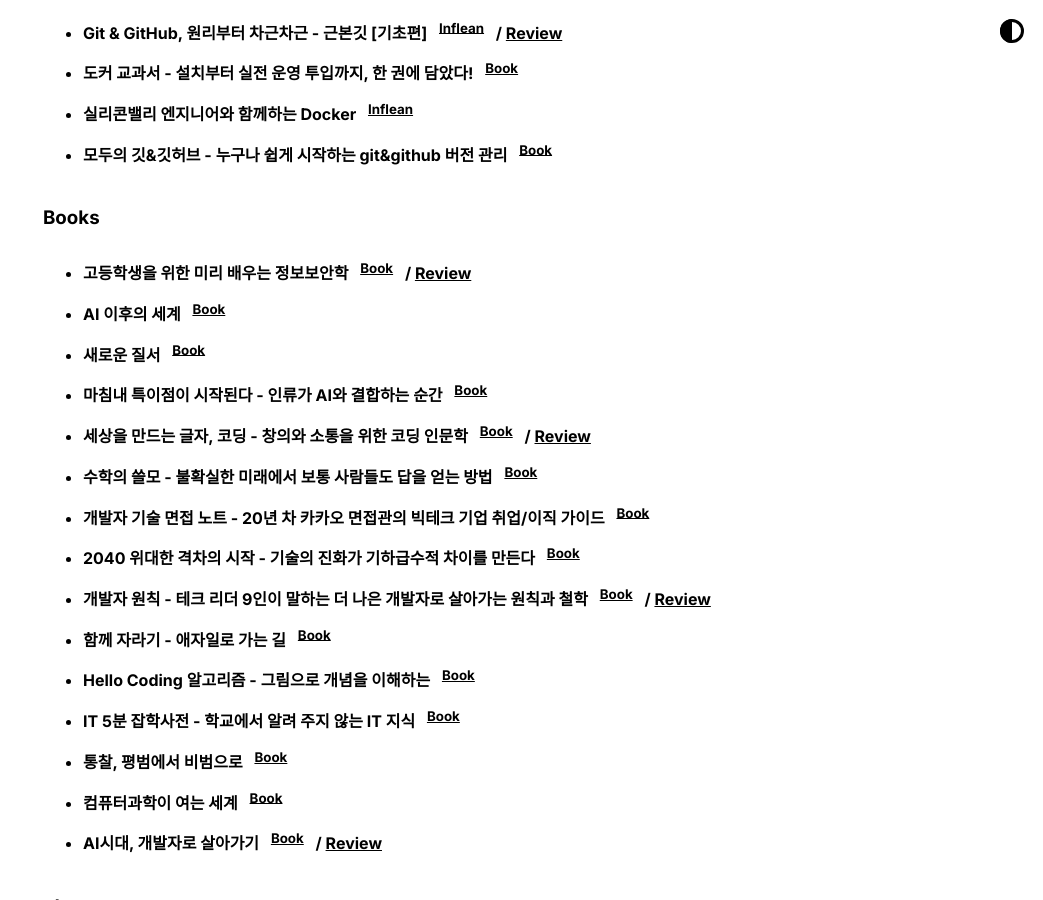
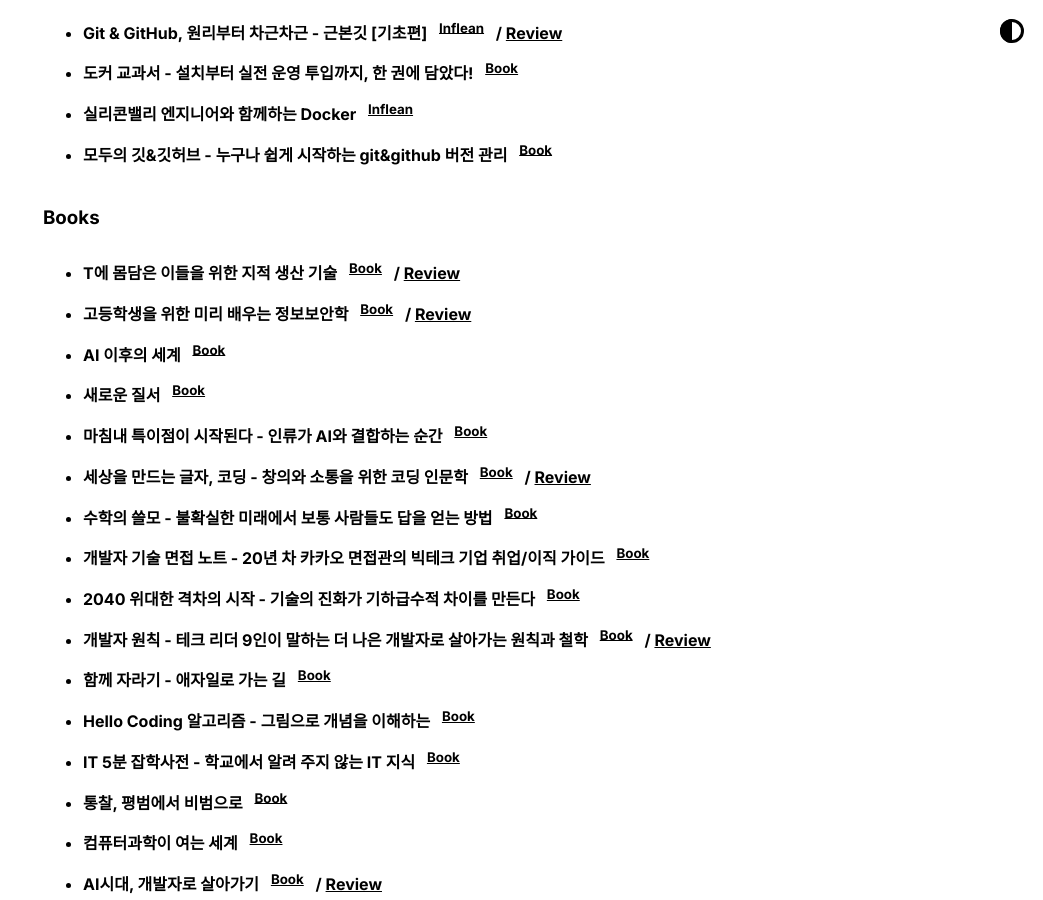
Before and after one commit to BangJeongBin/BangJeongBin.github.io, a Jekyll site: the page built from index.md, in a window 1280 px wide and 900 px high, scrolled down 4275 px. Shown: the whole window, without its empty margins (237-1280 px from the left). Built offline with Jekyll 4.4.1, drawn with Linux system fonts in a browser that asks for light colours.

Commit message:
update/activities_list

```diff
--- a/_includes/activities_list.html
+++ b/_includes/activities_list.html
@@ -240,6 +240,14 @@
 <ul>
     <li>
         <strong>
+            T에 몸담은 이들을 위한 지적 생산 기술&ensp;
+            <sup><a href="https://product.kyobobook.co.kr/detail/S000001916944">Book</a></sup>
+            &ensp;/ <a href="https://bangjeongbin.github.io/TIL-Blog/posts/review-book-intellectual-production-technology-for-it-workers">Review</a>
+        </strong>
+    </li>
+
+    <li>
+        <strong>
             고등학생을 위한 미리 배우는 정보보안학&ensp;
             <sup><a href="https://product.kyobobook.co.kr/detail/E000009779485">Book</a></sup>
             &ensp;/ <a href="https://bangjeongbin.github.io/TIL-Blog/posts/review-book-pre-learning-information-security-for-students">Review</a>
```
